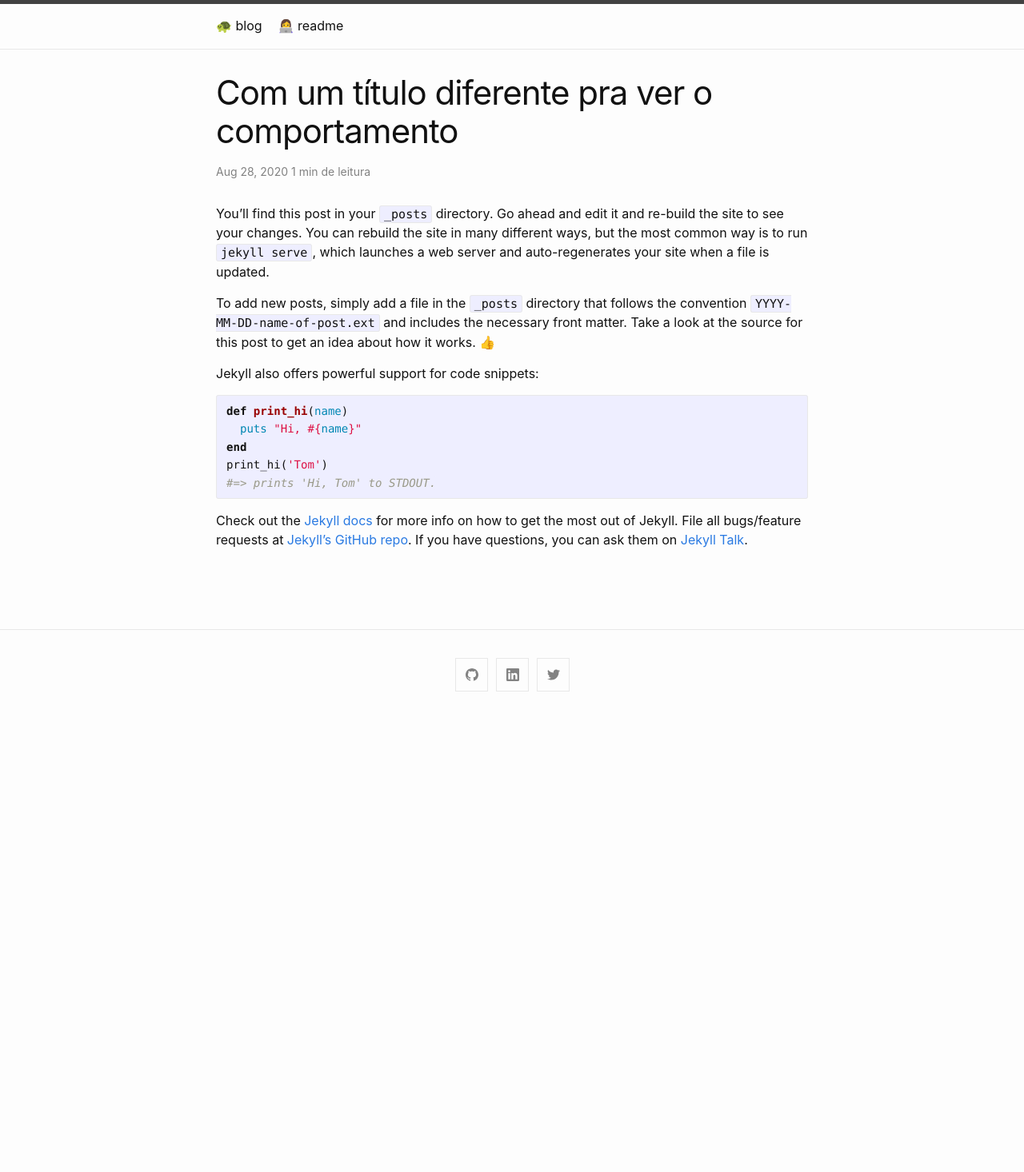
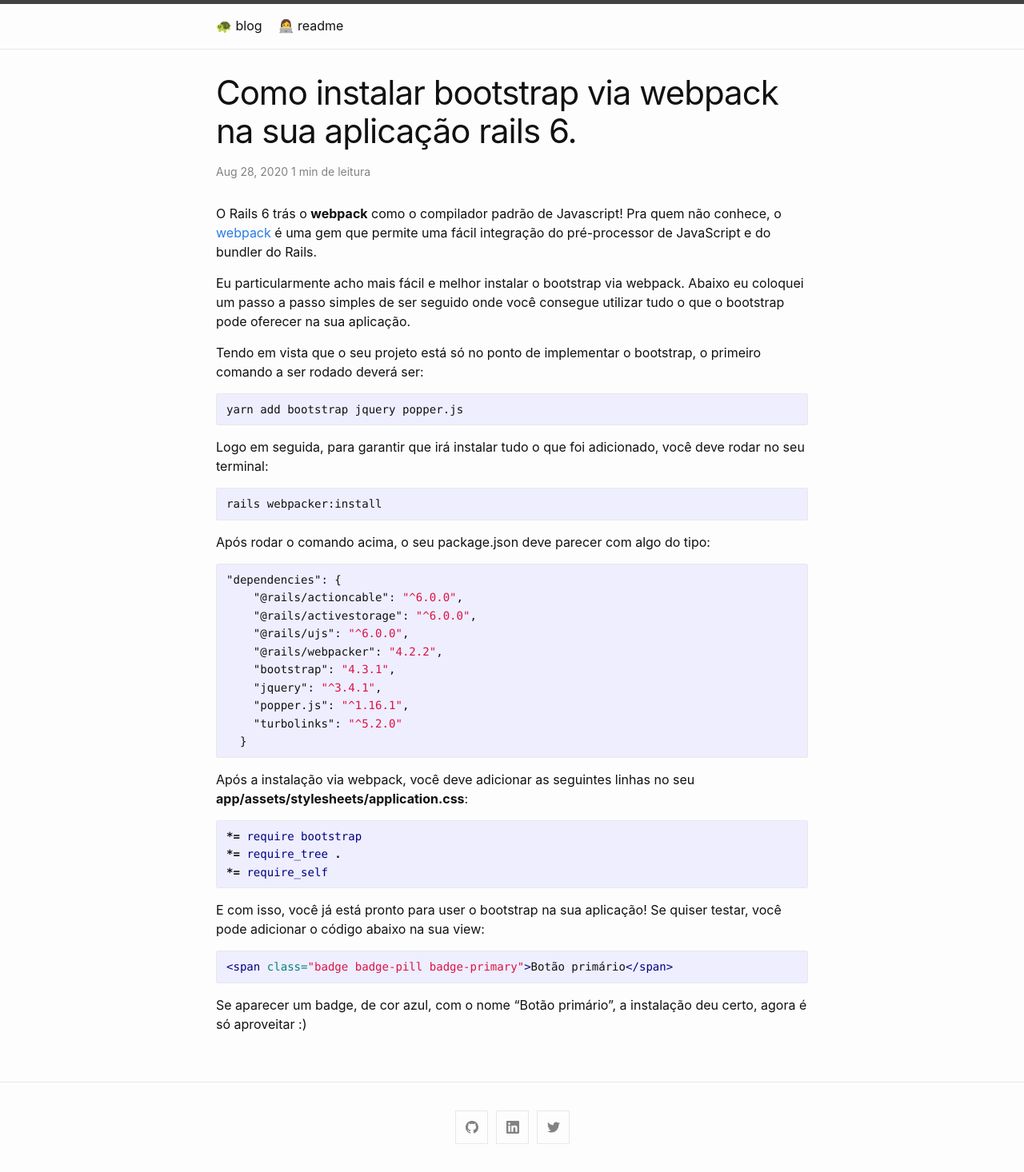
Before and after one commit to saralonngren/saralonngren.github.io, a Jekyll site: the page built from _posts/2020-08-27-como-instalar-bootstrap.md, in a window 1280 px wide. Shown: the whole page at 80% size. Built offline with Jekyll 4.4.1, drawn with Linux system fonts in a browser that asks for light colours; emoji names are drawn with the system emoji font; before the commit the page ends 900 px from its top, so only the background shows below that.

Commit message:
Updated one post and added again reading time on index

```diff
--- a/_posts/2020-08-27-como-instalar-bootstrap.md
+++ b/_posts/2020-08-27-como-instalar-bootstrap.md
@@ -1,26 +1,52 @@
 ---
 layout: post
-title:  "Com um título diferente pra ver o comportamento"
+title:  "Como instalar bootstrap via webpack na sua aplicação rails 6."
 description: 'Aprenda a como instalar o bootstrap via yarn em vez de utilizar a gem.'
-date:   2020-08-27 22:22:45 -0300
-tags: jekyll update
+date: 2020-08-27 22:22:45 -0300
+tags: rails bootstrap tutorial
 ---
-You’ll find this post in your `_posts` directory. Go ahead and edit it and re-build the site to see your changes. You can rebuild the site in many different ways, but the most common way is to run `jekyll serve`, which launches a web server and auto-regenerates your site when a file is updated.
+O Rails 6 trás o <b>webpack</b> como o compilador padrão de Javascript! Pra quem não conhece, o [webpack][webpack] é uma gem que permite uma fácil integração do pré-processor de JavaScript e do bundler do Rails.
 
-To add new posts, simply add a file in the `_posts` directory that follows the convention `YYYY-MM-DD-name-of-post.ext` and includes the necessary front matter. Take a look at the source for this post to get an idea about how it works. :+1:
+Eu particularmente acho mais fácil e melhor instalar o bootstrap via webpack. Abaixo eu coloquei um passo a passo simples de ser seguido onde você consegue utilizar tudo o que o bootstrap pode oferecer na sua aplicação.
 
-Jekyll also offers powerful support for code snippets:
+Tendo em vista que o seu projeto está só no ponto de implementar o bootstrap, o primeiro comando a ser rodado deverá ser:
 
-{% highlight ruby %}
-def print_hi(name)
-  puts "Hi, #{name}"
-end
-print_hi('Tom')
-#=> prints 'Hi, Tom' to STDOUT.
+{% highlight javascript %}
+yarn add bootstrap jquery popper.js
 {% endhighlight %}
 
-Check out the [Jekyll docs][jekyll-docs] for more info on how to get the most out of Jekyll. File all bugs/feature requests at [Jekyll’s GitHub repo][jekyll-gh]. If you have questions, you can ask them on [Jekyll Talk][jekyll-talk].
+Logo em seguida, para garantir que irá instalar tudo o que foi adicionado, você deve rodar no seu terminal:
+{% highlight javascript %}
+rails webpacker:install
+{% endhighlight %}
 
-[jekyll-docs]: https://jekyllrb.com/docs/home
-[jekyll-gh]:   https://github.com/jekyll/jekyll
-[jekyll-talk]: https://talk.jekyllrb.com/
+Após rodar o comando acima, o seu package.json deve parecer com algo do tipo:
+{% highlight json %}
+"dependencies": {
+    "@rails/actioncable": "^6.0.0",
+    "@rails/activestorage": "^6.0.0",
+    "@rails/ujs": "^6.0.0",
+    "@rails/webpacker": "4.2.2",
+    "bootstrap": "4.3.1",
+    "jquery": "^3.4.1",
+    "popper.js": "^1.16.1",
+    "turbolinks": "^5.2.0"
+  }
+{% endhighlight %}
+
+Após a instalação via webpack, você deve adicionar as seguintes linhas no seu <b>app/assets/stylesheets/application.css</b>:
+
+{% highlight css %}
+*= require bootstrap
+*= require_tree .
+*= require_self
+{% endhighlight %}
+
+E com isso, você já está pronto para user o bootstrap na sua aplicação! Se quiser testar, você pode adicionar o código abaixo na sua view:
+{% highlight html %}
+<span class="badge badge-pill badge-primary">Botão primário</span>
+{% endhighlight %}
+
+Se aparecer um badge, de cor azul, com o nome "Botão primário", a instalação deu certo, agora é só aproveitar :)
+
+[webpack]: https://github.com/rails/webpacker
```
Also changed, not shown: _layouts/home.html (+3 -4 lines).
